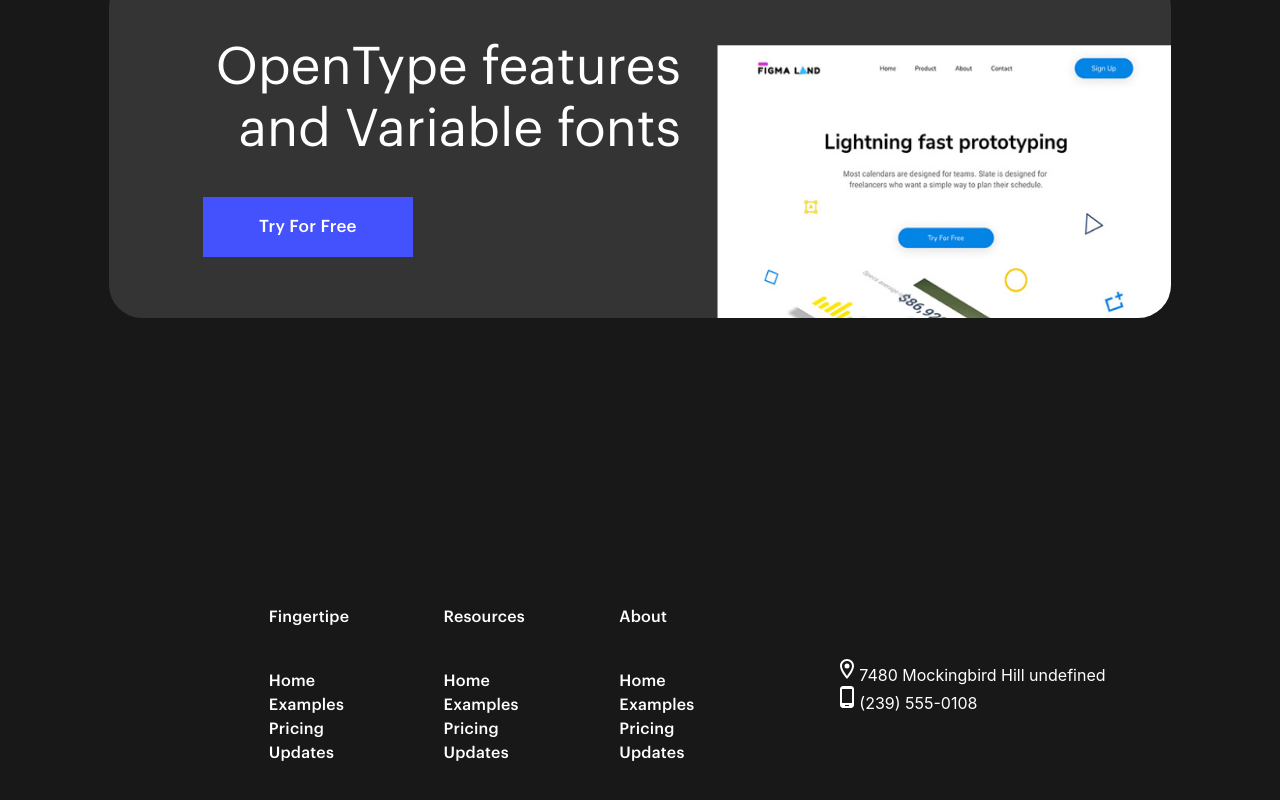
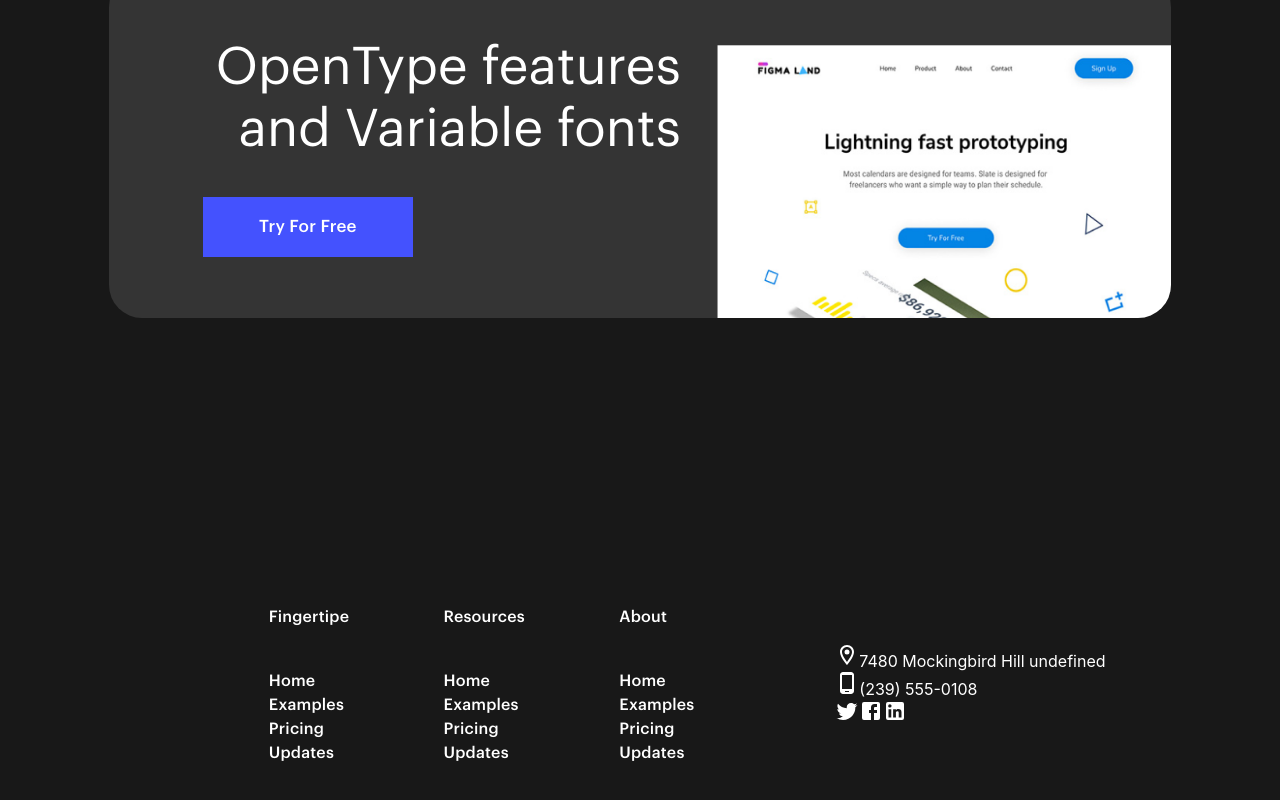
Before and after one commit to TheDa21crj/Landing-Page, a React (Create React App) app: page / in a window 1280 px wide. Shown: the part 6181-6981 px from the top of the page. Built offline with nearby package versions, Linux system fonts and the light colour scheme.

Commit message:
icons added

```diff
--- a/src/Components/Footer.js
+++ b/src/Components/Footer.js
@@ -49,7 +49,11 @@ export default function Footer() {
             <PhoneAndroidOutlinedIcon />
             (239) 555-0108
           </p>
-          <div></div>
+          <div>
+            <TwitterIcon />
+            <FacebookIcon />
+            <LinkedInIcon />
+          </div>
         </div>
       </div>
     </div>
```
